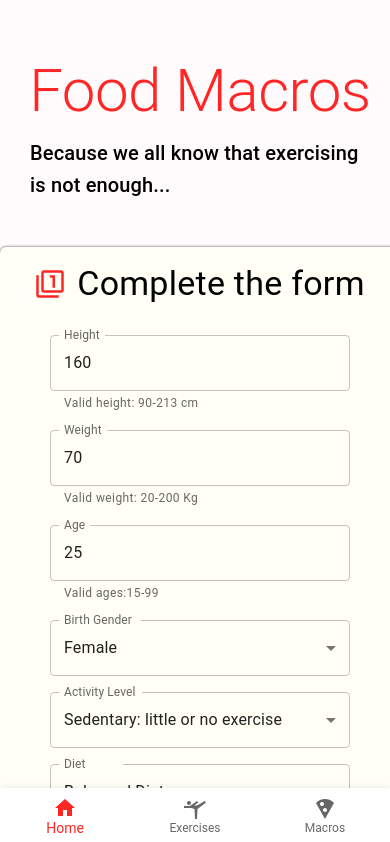
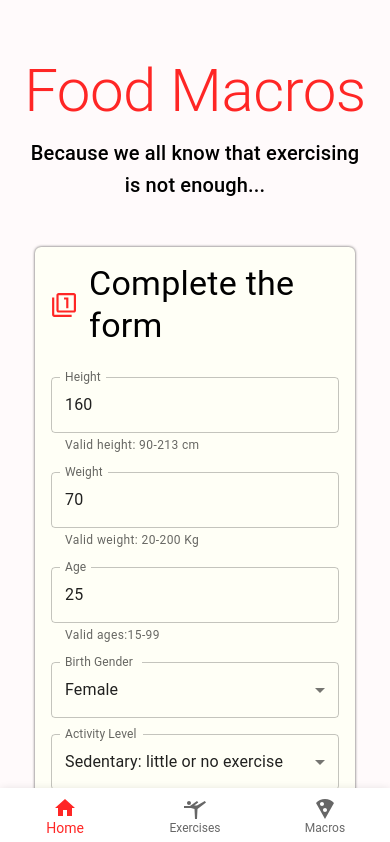
Before and after one commit to eloybernardez/golds-gym, a React (Create React App) app: page /macros in a window 390 px wide. Shown: the top 842 px of the page. Built offline with nearby package versions, Linux system fonts and the light colour scheme; no server answers.

Commit message:
[FIX] SearchBar width to match smaller mobile resolution

```diff
--- a/src/components/FormMacros.jsx
+++ b/src/components/FormMacros.jsx
@@ -38,14 +38,15 @@ function FormMacros({ formData, setFormData, defaultValues }) {
     <Box
       component='form'
       onSubmit={handleSubmit(onSubmit)}
+      mx='auto'
       sx={{
         flexDirection: { lg: 'row', xs: 'column' },
         backgroundColor: '#fffff6',
         boxShadow: '0px 0px 3px 0px rgba(0, 0, 0, 0.7)',
         borderRadius: '6px',
         p: '16px',
-        width: { lg: '700px', xs: '400px' },
-        mx: { lg: '0', xs: 'auto' }
+        width: { lg: '700px', xs: '320px' },
+        alignItems: 'center'
       }}
     >
       <Typography
--- a/src/components/HeroBanner.jsx
+++ b/src/components/HeroBanner.jsx
@@ -5,7 +5,7 @@ import HeroBannerImage from '../assets/images/banner.png';
 
 function HeroBanner() {
   return (
-    <Box mt={{ lg: '212px', xs: '70px' }} ml={{ sm: '50px' }} position='relative' p='20px'>
+    <Box mt={{ lg: '212px' }} ml={{ sm: '50px' }} position='relative' p='20px'>
       <Typography color='#ff2625' fontWeight='600' fontSize='26px'>
         Fitness Club
       </Typography>
--- a/src/components/SearchBar.jsx
+++ b/src/components/SearchBar.jsx
@@ -1,7 +1,7 @@
-import React, {memo} from 'react'
-import {Box, Button, TextField} from '@mui/material'
+import React, { memo } from 'react'
+import { Box, Button, TextField } from '@mui/material'
 
-function SearchBar({search, setSearch, handleSearch, isAFoodSearch=false }) {
+function SearchBar({ search, setSearch, handleSearch, isAFoodSearch = false }) {
   return (
     <Box
       position='relative'
@@ -14,7 +14,7 @@ function SearchBar({search, setSearch, handleSearch, isAFoodSearch=false }) {
             border: 'none',
             borderRadius: '4px',
           },
-            width: { lg: '800px', xs: '350px' },
+          width: { lg: '800px', xs: '320px' },
           backgroundColor: '#fff',
           borderRadius: '40px',
         }}
--- a/src/pages/FoodMacros.jsx
+++ b/src/pages/FoodMacros.jsx
@@ -27,7 +27,6 @@ function FoodMacros() {
       sx={{
         mt: '35px',
         mx: 'auto',
-        width: { lg: '1300px', xs: '400px' },
       }}
 
     >
@@ -37,13 +36,13 @@ function FoodMacros() {
       >
         <Typography
           variant='h2'
-          sx={{ color: '#ff2625', mb: '10px' }}
+          sx={{ color: '#ff2625', mb: '10px', textAlign: 'center' }}
         >
           Food Macros
         </Typography>
         <Typography
           variant='h6'
-          sx={{ mb: '30px', px: { xs: '30px' } }}
+          sx={{ mb: '30px', px: { xs: '30px' }, textAlign: 'center' }}
         >
           Because we all know that exercising is not enough...
         </Typography>
```
Lines whose indentation alone changed are shown as unchanged.
